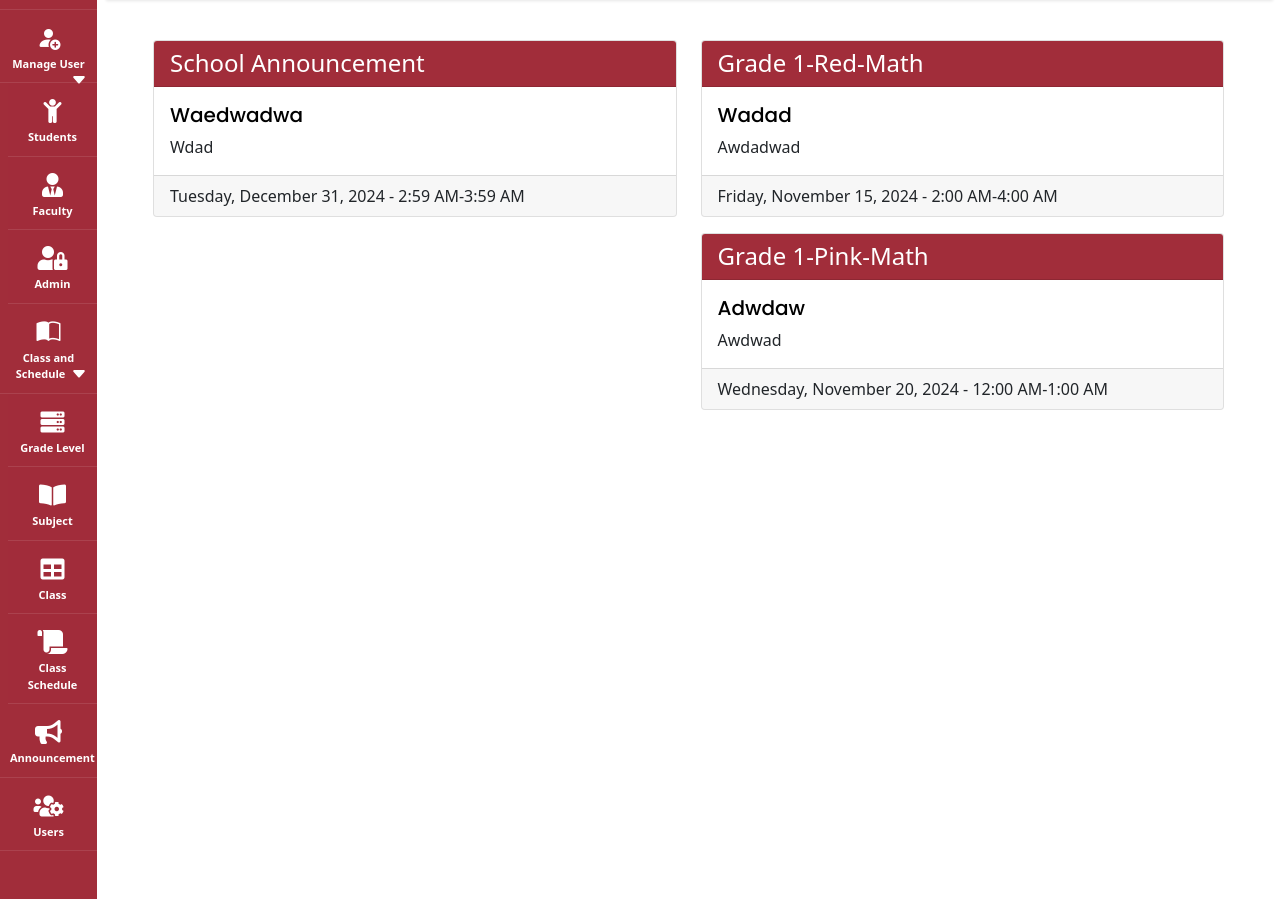
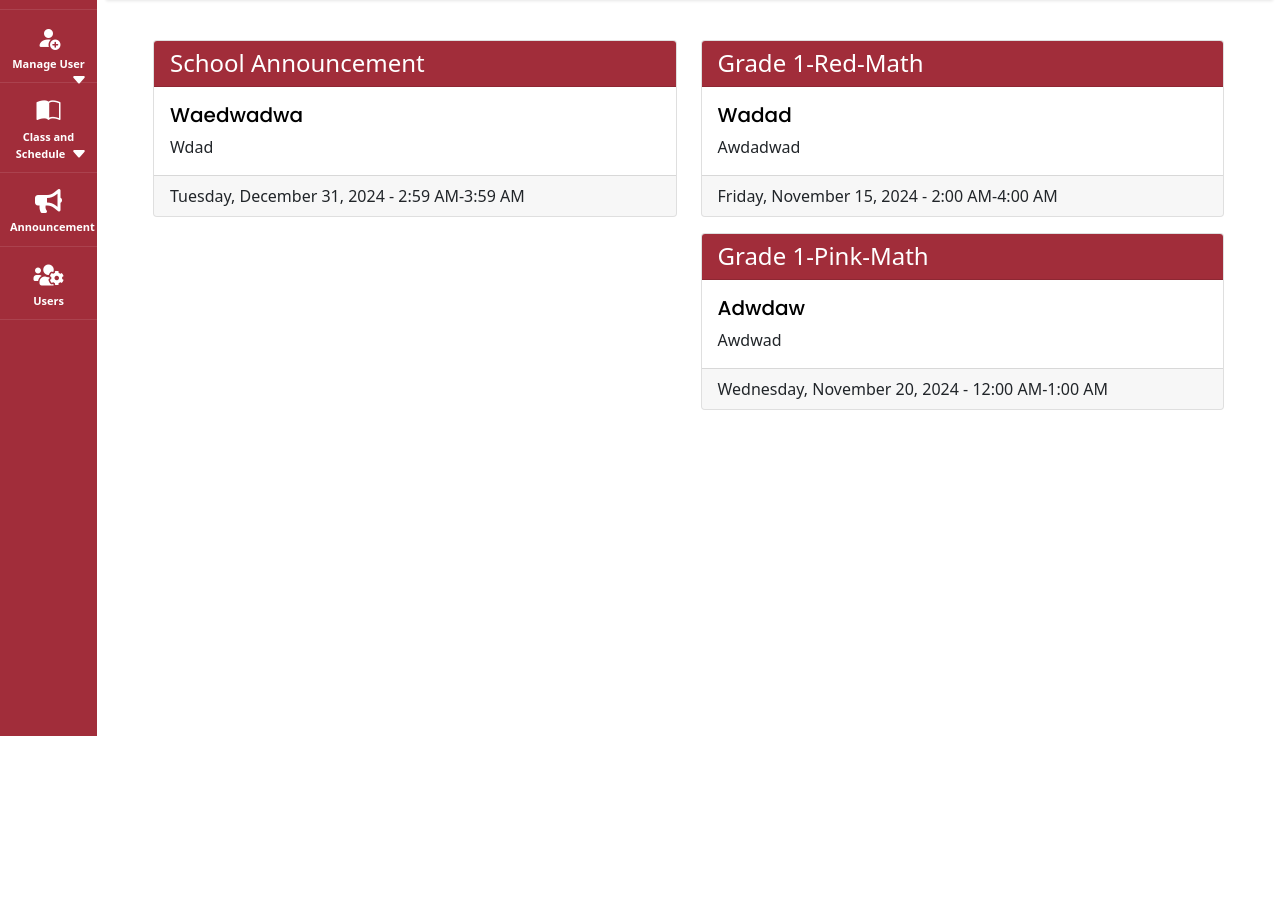
Before and after one commit to iHakoto/ATISystem, a PHP site: page /Capstone-Project/index.php?page=home in a window 1280 px wide. Shown: the part 64-963 px from the top of the page. After the commit the page ends 800 px from the top, so only its background shows below. Run offline with PHP 8.4, Linux system fonts and the light colour scheme; the visitor is signed in with stand-in values (Sample User, id 1); data comes from the database, SQL or seed files in the repository; some libraries are stand-ins or nearby versions.

Commit message:
Update topbar.php

```diff
--- a/topbar.php
+++ b/topbar.php
@@ -301,7 +301,6 @@ width: 25%;
 .dropdown-container {
   display: none;
   padding-left: 8px;
-  display: block;
 }
 
 .nav-item:hover {
@@ -310,6 +309,5 @@ width: 25%;
   #sidebar.active .nav-item {
     font-size: 11px;      /* Adjust font size as needed */
     font-weight: bold;    /* Adjust font weight */
-    display: block;
 }
 </style>
```
